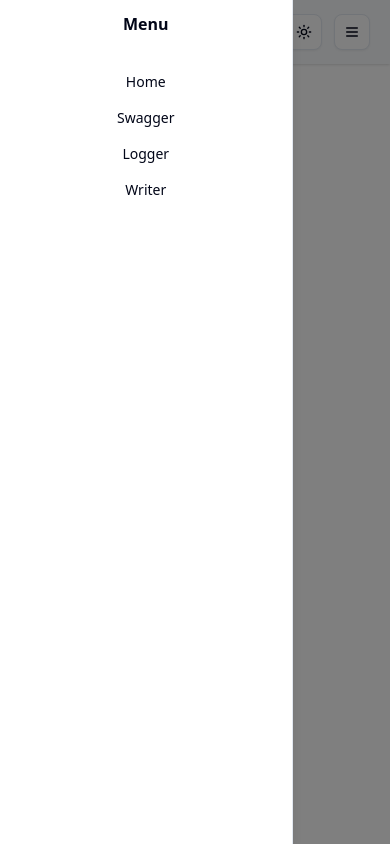
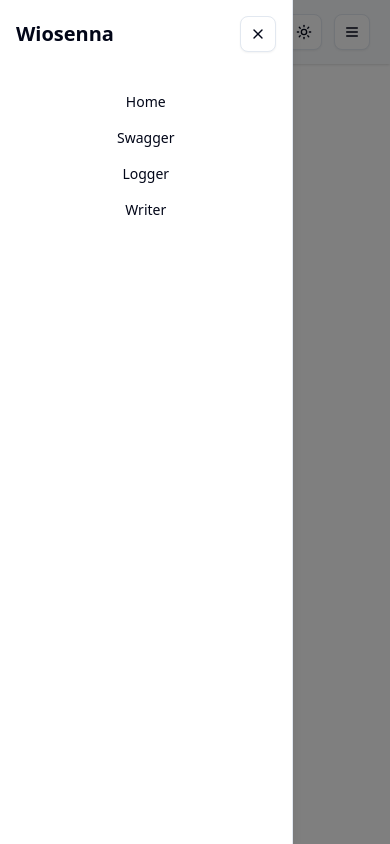
Before and after one commit to Kfiatek430/Lights, a Next.js app: page / in a window 390 px wide. Both pictures are taken after a click on the button "Toggle navigation menu". Built offline with nearby package versions, Linux system fonts and the light colour scheme.

Commit message:
feat(navbar): add custom close button

```diff
--- a/components/layout/Navbar.tsx
+++ b/components/layout/Navbar.tsx
@@ -1,8 +1,15 @@
 import ThemeSwitcher from "@/components/layout/ThemeSwitcher";
 import Link from "next/link";
-import { Button } from "../ui/button";
-import { MenuIcon } from "lucide-react";
-import { Sheet, SheetContent, SheetTitle, SheetTrigger } from "../ui/sheet";
+import { Button, buttonVariants } from "../ui/button";
+import { MenuIcon, X } from "lucide-react";
+import {
+  Sheet,
+  SheetClose,
+  SheetContent,
+  SheetHeader,
+  SheetTitle,
+  SheetTrigger,
+} from "../ui/sheet";
 
 interface LinkType {
   name: string;
@@ -53,7 +60,17 @@ const Navbar = () => {
             </Button>
           </SheetTrigger>
           <SheetContent side="left" className="md:hidden">
-            <SheetTitle className="flex justify-center py-3">Menu</SheetTitle>
+            <SheetHeader className="flex flex-row justify-between items-center">
+              <SheetTitle className="text-xl text-center">Wiosenna</SheetTitle>
+              <SheetClose
+                className={buttonVariants({
+                  variant: "outline",
+                  size: "icon",
+                })}
+              >
+                <X />
+              </SheetClose>
+            </SheetHeader>
             <div className="flex flex-col">
               {links.map((link: LinkType) => (
                 <Button key={link.name} asChild variant="ghost">
```
